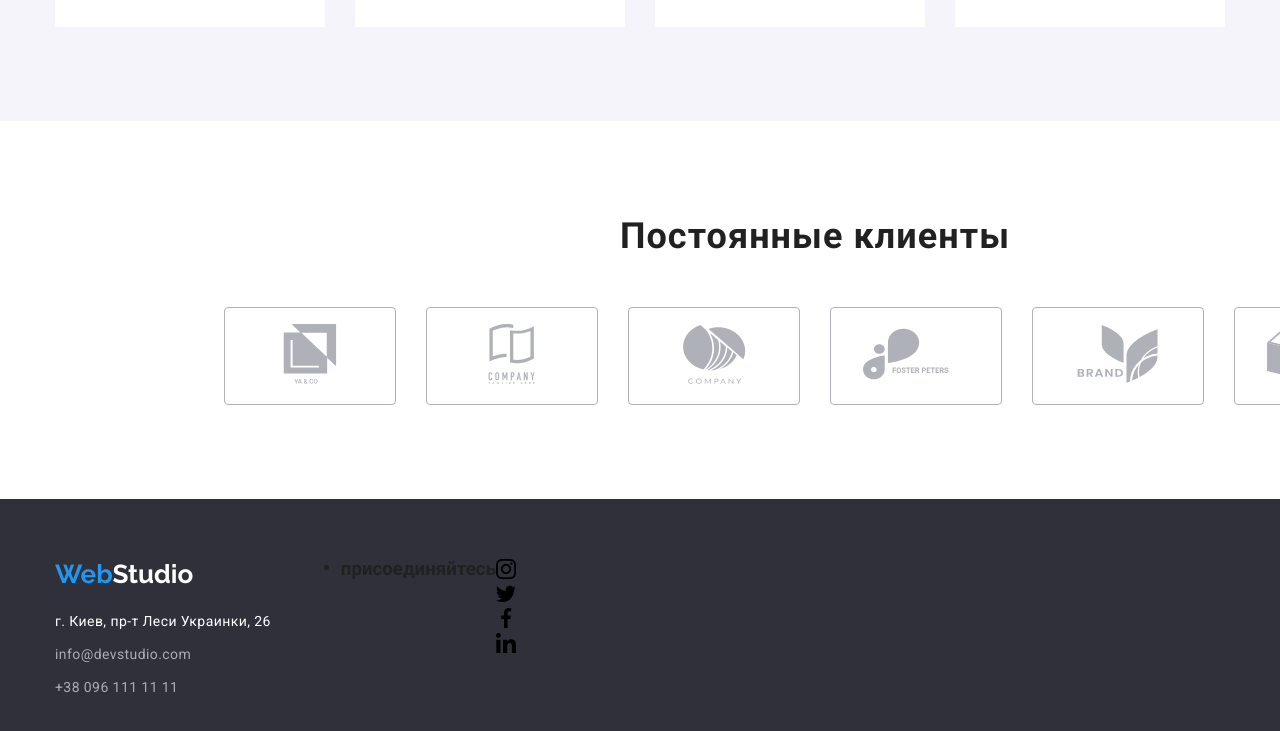
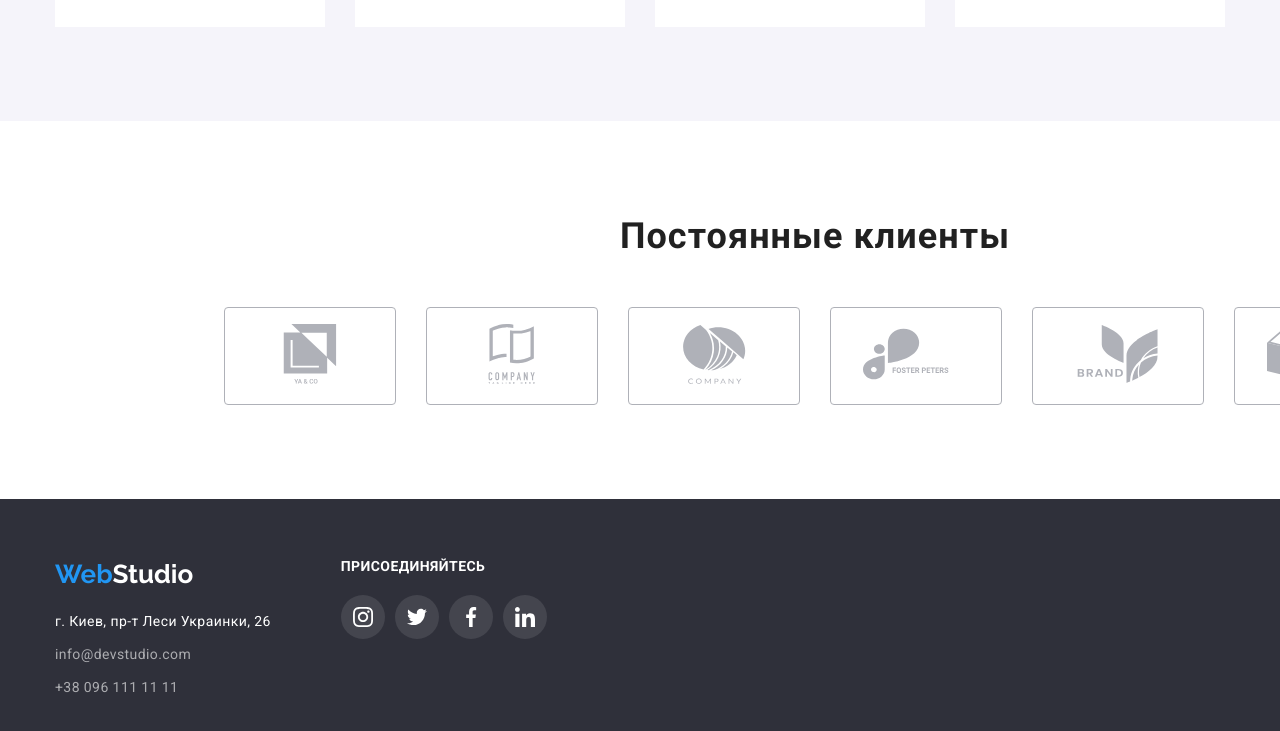
Before and after one commit to juliettaks/goit-markup-hw-08, a plain HTML site: page index.html in a window 1280 px wide. Shown: the part 2201-2932 px from the top of the page. Drawn offline with nearby package versions, Linux system fonts and the light colour scheme.

Commit message:
footer icons

```diff
--- a/css/styles.css
+++ b/css/styles.css
@@ -439,11 +439,60 @@ img {
   color: rgba(255, 255, 255, 0.6);
 }
 
+.footer-items {
+  display: flex;
+  align-items: flex-start;
+}
+
 .footer-item:not(:last-child) {
   display: block;
 
   margin-bottom: 9px;
 }
+
+.socials-list-footer {
+  display: flex;
+}
+.socials-link-footer {
+  display: flex;
+
+  align-items: center;
+  justify-content: center;
+  width: 44px;
+  height: 44px;
+  border: none;
+  border-radius: 50%;
+  background-color: rgba(255, 255, 255, 0.1);
+}
+
+.socials-link-footer:hover,
+.socials-link-footer:focus {
+  background-color: var(--accent-color);
+}
+
+.icon-social-footer {
+  fill: #ffffff;
+}
+
+.direction {
+  display: flex;
+}
+
+.conection {
+  font-weight: 700;
+  font-size: 14px;
+  line-height: 1.14;
+  letter-spacing: 0.03em;
+  text-transform: uppercase;
+
+  color: #ffffff;
+  margin-bottom: 20px;
+}
+
+.social-link-item-footer:not(:last-child) {
+  margin-right: 10px;
+}
+
 /* Headers */
 
 .header-link-portfolio {
--- a/index.html
+++ b/index.html
@@ -427,7 +427,7 @@
 
       <footer class="footer footer-background">
         <div class="container">
-          <ul class="footer-items">
+          <ul class="footer-items list">
             <li class="footer-item">
         <a lang="en" class="footer-logo link" href=""
           ><span class="logo-first">Web</span>Studio</a>
@@ -448,10 +448,11 @@
         </ul>
       </li>
 
-      <li>
 
-      </li>
-        <h3>присоединяйтесь</h3>
+
+    <li>
+      <div class="diretion">
+        <h3 class="conection">присоединяйтесь</h3>
         <ul class="socials-list-footer list">
                 <li class="social-link-item-footer">
                   <a class="socials-link-footer link" href="">
@@ -481,6 +482,7 @@
                   </a>
                 </li>
               </ul>
+              </div>
             </li>
 
 
```
